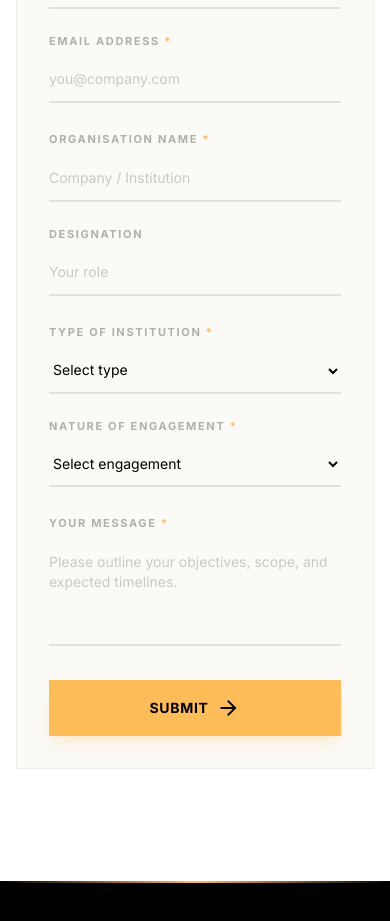
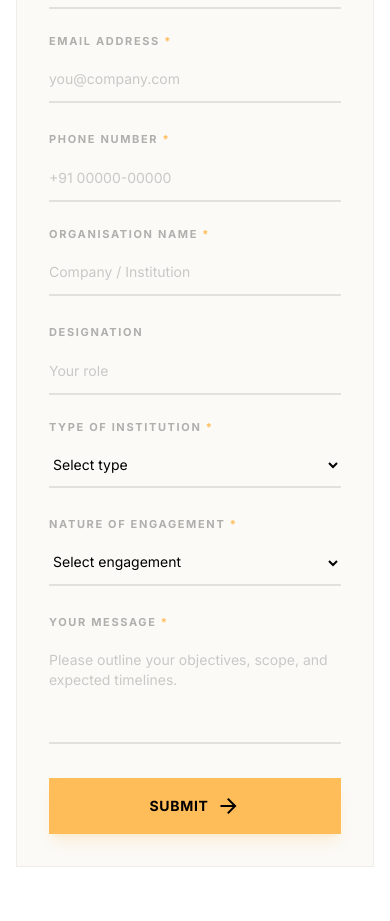
Before and after one commit to asherevolved/breadboard, a React (Vite) app in the folder breadboard-app/: page /contact in a window 390 px wide. Shown: the part 980-1901 px from the top of the page. Built offline with nearby package versions, Linux system fonts and the light colour scheme.

Commit message:
Add Phone Number field to contact form

```diff
--- a/breadboard-app/src/pages/Contact.jsx
+++ b/breadboard-app/src/pages/Contact.jsx
@@ -173,20 +173,26 @@ export default function Contact() {
 
                                         <div className="grid grid-cols-1 md:grid-cols-2 gap-6">
                                             <div>
+                                                <label htmlFor="phone" className="block text-[11px] font-bold uppercase tracking-[0.15em] text-black/30 mb-2">
+                                                    Phone Number <span className="text-primary">*</span>
+                                                </label>
+                                                <input type="tel" id="phone" name="phone" required className="w-full border-0 border-b-2 border-black/10 bg-transparent py-3 text-sm text-black placeholder-black/20 focus:border-primary focus:ring-0 transition-colors" placeholder="+91 00000-00000" />
+                                            </div>
+                                            <div>
                                                 <label htmlFor="org" className="block text-[11px] font-bold uppercase tracking-[0.15em] text-black/30 mb-2">
                                                     Organisation Name <span className="text-primary">*</span>
                                                 </label>
                                                 <input type="text" id="org" name="organization" required className="w-full border-0 border-b-2 border-black/10 bg-transparent py-3 text-sm text-black placeholder-black/20 focus:border-primary focus:ring-0 transition-colors" placeholder="Company / Institution" />
                                             </div>
+                                        </div>
+
+                                        <div className="grid grid-cols-1 md:grid-cols-2 gap-6">
                                             <div>
                                                 <label htmlFor="designation" className="block text-[11px] font-bold uppercase tracking-[0.15em] text-black/30 mb-2">
                                                     Designation
                                                 </label>
                                                 <input type="text" id="designation" name="designation" className="w-full border-0 border-b-2 border-black/10 bg-transparent py-3 text-sm text-black placeholder-black/20 focus:border-primary focus:ring-0 transition-colors" placeholder="Your role" />
                                             </div>
-                                        </div>
-
-                                        <div className="grid grid-cols-1 md:grid-cols-2 gap-6">
                                             <div>
                                                 <label htmlFor="inst" className="block text-[11px] font-bold uppercase tracking-[0.15em] text-black/30 mb-2">
                                                     Type of Institution <span className="text-primary">*</span>
@@ -196,6 +202,9 @@ export default function Contact() {
                                                     {institutionTypes.map((t) => <option key={t} value={t}>{t}</option>)}
                                                 </select>
                                             </div>
+                                        </div>
+
+                                        <div className="grid grid-cols-1 md:grid-cols-2 gap-6">
                                             <div>
                                                 <label htmlFor="engage" className="block text-[11px] font-bold uppercase tracking-[0.15em] text-black/30 mb-2">
                                                     Nature of Engagement <span className="text-primary">*</span>
@@ -222,8 +231,8 @@ export default function Contact() {
                                 </div>
                             )}
                         </div>
-                    </div>
-                </div>
+                    </div >
+                </div >
             </section >
         </>
     );
```
